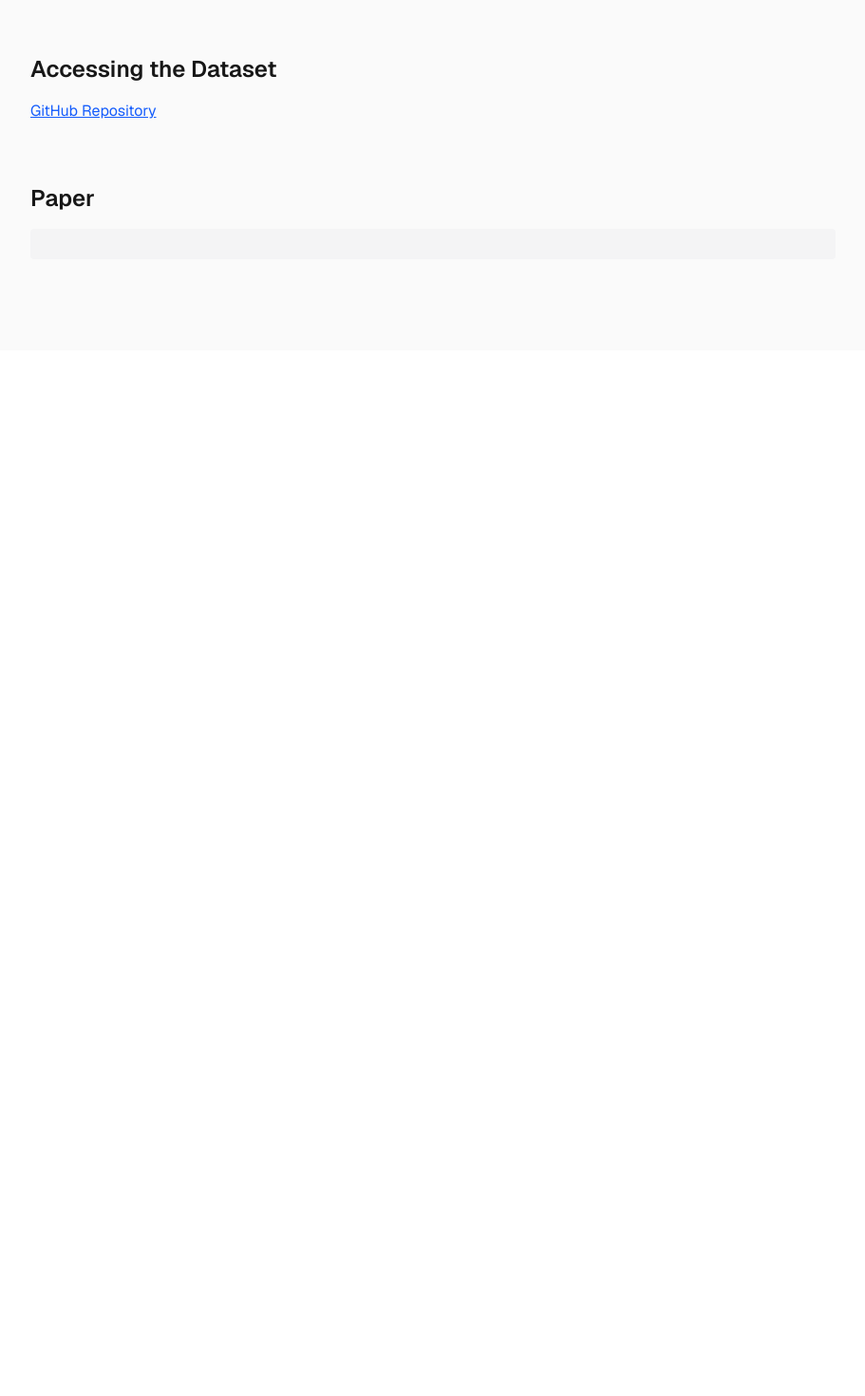
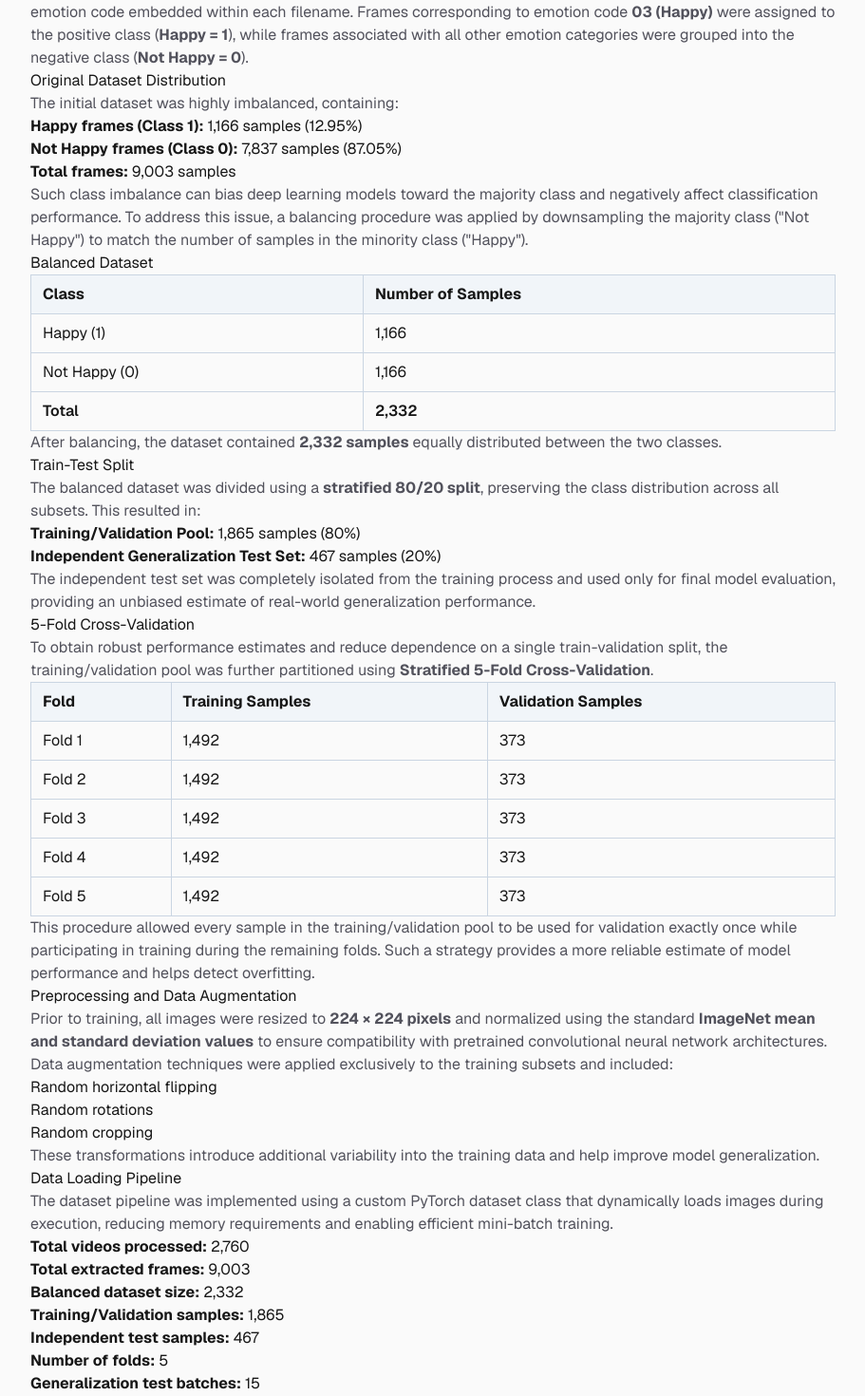
Before and after one commit to pepealania/image-processing-project-tutorial-deep-learning-happy-not-happy-classification, a Next.js app: page /image-processing-project-tutorial-deep-learning-happy-not-happy-classification/ in a window 1280 px wide. Shown: the part 1860-3330 px from the top of the page at 95% size, without its empty margins (184-1095 px from the left). Before the commit the page ends 2229 px from the top, so only its background shows below. Built offline with nearby package versions, Linux system fonts and the light colour scheme.

Commit message:
dataset section added

```diff
--- a/src/app/page.tsx
+++ b/src/app/page.tsx
@@ -63,9 +63,161 @@ Ultimately, the motivation of this project is to develop a robust, reproducible,
           {/* DATASET */}
           <section id="dataset" className="mb-16">
             <h2 className="text-2xl font-semibold mb-4">Dataset</h2>
-            <p className="text-zinc-600 dark:text-zinc-400">
-              Accuracy, graphs, images...
-            </p>
+
+<p className="text-zinc-600 dark:text-zinc-400">
+The dataset used in this project is derived from the <strong>Ryerson Audio-Visual Database of Emotional Speech and Song (RAVDESS)</strong>, a widely used benchmark dataset for emotion recognition research. While the original RAVDESS dataset contains both audio and video recordings of actors expressing various emotions, this study focuses exclusively on the visual modality by extracting image frames from the video recordings and using them for binary image classification.
+</p>
+
+<p className="text-zinc-600 dark:text-zinc-400">
+A total of <strong>2,760 video files</strong> were successfully extracted from the RAVDESS dataset. From these videos, <strong>9,003 image frames</strong> were generated and loaded into the dataset. Labels were assigned automatically based on the emotion code embedded within each filename. Frames corresponding to emotion code <strong>03 (Happy)</strong> were assigned to the positive class (<strong>Happy = 1</strong>), while frames associated with all other emotion categories were grouped into the negative class (<strong>Not Happy = 0</strong>).
+</p>
+
+<h3>Original Dataset Distribution</h3>
+
+<p className="text-zinc-600 dark:text-zinc-400">
+The initial dataset was highly imbalanced, containing:
+</p>
+
+<ul>
+    <li><strong>Happy frames (Class 1):</strong> 1,166 samples (12.95%)</li>
+    <li><strong>Not Happy frames (Class 0):</strong> 7,837 samples (87.05%)</li>
+    <li><strong>Total frames:</strong> 9,003 samples</li>
+</ul>
+
+<p className="text-zinc-600 dark:text-zinc-400">
+Such class imbalance can bias deep learning models toward the majority class and negatively affect classification performance. To address this issue, a balancing procedure was applied by downsampling the majority class ("Not Happy") to match the number of samples in the minority class ("Happy").
+</p>
+
+<h3>Balanced Dataset</h3>
+
+<table className="min-w-full border-collapse border border-slate-300">
+    <thead className="bg-slate-100">
+        <tr>
+            <th className="border border-slate-300 px-3 py-2 text-left">Class</th>
+            <th className="border border-slate-300 px-3 py-2 text-left">Number of Samples</th>
+        </tr>
+    </thead>
+    <tbody>
+        <tr>
+            <td className="border border-slate-300 px-3 py-2">Happy (1)</td>
+            <td className="border border-slate-300 px-3 py-2">1,166</td>
+        </tr>
+        <tr>
+            <td className="border border-slate-300 px-3 py-2">Not Happy (0)</td>
+            <td className="border border-slate-300 px-3 py-2">1,166</td>
+        </tr>
+        <tr>
+            <td className="border border-slate-300 px-3 py-2 font-semibold">Total</td>
+            <td className="border border-slate-300 px-3 py-2 font-semibold">2,332</td>
+        </tr>
+    </tbody>
+</table>
+
+<p className="text-zinc-600 dark:text-zinc-400">
+After balancing, the dataset contained <strong>2,332 samples</strong> equally distributed between the two classes.
+</p>
+
+<h3>Train-Test Split</h3>
+
+<p className="text-zinc-600 dark:text-zinc-400">
+The balanced dataset was divided using a <strong>stratified 80/20 split</strong>, preserving the class distribution across all subsets. This resulted in:
+</p>
+
+<ul>
+    <li><strong>Training/Validation Pool:</strong> 1,865 samples (80%)</li>
+    <li><strong>Independent Generalization Test Set:</strong> 467 samples (20%)</li>
+</ul>
+
+<p className="text-zinc-600 dark:text-zinc-400">
+The independent test set was completely isolated from the training process and used only for final model evaluation, providing an unbiased estimate of real-world generalization performance.
+</p>
+
+<h3>5-Fold Cross-Validation</h3>
+
+<p className="text-zinc-600 dark:text-zinc-400">
+To obtain robust performance estimates and reduce dependence on a single train-validation split, the training/validation pool was further partitioned using <strong>Stratified 5-Fold Cross-Validation</strong>.
+</p>
+
+<table className="min-w-full border-collapse border border-slate-300">
+    <thead className="bg-slate-100">
+        <tr>
+            <th className="border border-slate-300 px-3 py-2 text-left">Fold</th>
+            <th className="border border-slate-300 px-3 py-2 text-left">Training Samples</th>
+            <th className="border border-slate-300 px-3 py-2 text-left">Validation Samples</th>
+        </tr>
+    </thead>
+    <tbody>
+        <tr>
+            <td className="border border-slate-300 px-3 py-2">Fold 1</td>
+            <td className="border border-slate-300 px-3 py-2">1,492</td>
+            <td className="border border-slate-300 px-3 py-2">373</td>
+        </tr>
+        <tr>
+            <td className="border border-slate-300 px-3 py-2">Fold 2</td>
+            <td className="border border-slate-300 px-3 py-2">1,492</td>
+            <td className="border border-slate-300 px-3 py-2">373</td>
+        </tr>
+        <tr>
+            <td className="border border-slate-300 px-3 py-2">Fold 3</td>
+            <td className="border border-slate-300 px-3 py-2">1,492</td>
+            <td className="border border-slate-300 px-3 py-2">373</td>
+        </tr>
+        <tr>
+            <td className="border border-slate-300 px-3 py-2">Fold 4</td>
+            <td className="border border-slate-300 px-3 py-2">1,492</td>
+            <td className="border border-slate-300 px-3 py-2">373</td>
+        </tr>
+        <tr>
+            <td className="border border-slate-300 px-3 py-2">Fold 5</td>
+            <td className="border border-slate-300 px-3 py-2">1,492</td>
+            <td className="border border-slate-300 px-3 py-2">373</td>
+        </tr>
+    </tbody>
+</table>
+
+<p className="text-zinc-600 dark:text-zinc-400">
+This procedure allowed every sample in the training/validation pool to be used for validation exactly once while participating in training during the remaining folds. Such a strategy provides a more reliable estimate of model performance and helps detect overfitting.
+</p>
+
+<h3>Preprocessing and Data Augmentation</h3>
+
+<p className="text-zinc-600 dark:text-zinc-400">
+Prior to training, all images were resized to <strong>224 × 224 pixels</strong> and normalized using the standard <strong>ImageNet mean and standard deviation values</strong> to ensure compatibility with pretrained convolutional neural network architectures.
+</p>
+
+<p className="text-zinc-600 dark:text-zinc-400">
+Data augmentation techniques were applied exclusively to the training subsets and included:
+</p>
+
+<ul>
+    <li>Random horizontal flipping</li>
+    <li>Random rotations</li>
+    <li>Random cropping</li>
+</ul>
+
+<p className="text-zinc-600 dark:text-zinc-400">
+These transformations introduce additional variability into the training data and help improve model generalization.
+</p>
+
+<h3>Data Loading Pipeline</h3>
+
+<p className="text-zinc-600 dark:text-zinc-400">
+The dataset pipeline was implemented using a custom PyTorch dataset class that dynamically loads images during execution, reducing memory requirements and enabling efficient mini-batch training.
+</p>
+
+<ul>
+    <li><strong>Total videos processed:</strong> 2,760</li>
+    <li><strong>Total extracted frames:</strong> 9,003</li>
+    <li><strong>Balanced dataset size:</strong> 2,332</li>
+    <li><strong>Training/Validation samples:</strong> 1,865</li>
+    <li><strong>Independent test samples:</strong> 467</li>
+    <li><strong>Number of folds:</strong> 5</li>
+    <li><strong>Generalization test batches:</strong> 15</li>
+</ul>
+
+<p className="text-zinc-600 dark:text-zinc-400">
+Overall, the dataset preparation pipeline transforms the original RAVDESS video recordings into a balanced binary facial emotion classification dataset containing <strong>2,332 samples</strong>, supported by a rigorous evaluation protocol based on stratified cross-validation and independent holdout testing. This design ensures reproducibility, balanced class representation, and reliable benchmarking of transfer learning approaches using ResNet18 and MobileNetV2.
+</p>
           </section>
 
           {/* CODE */}
```
